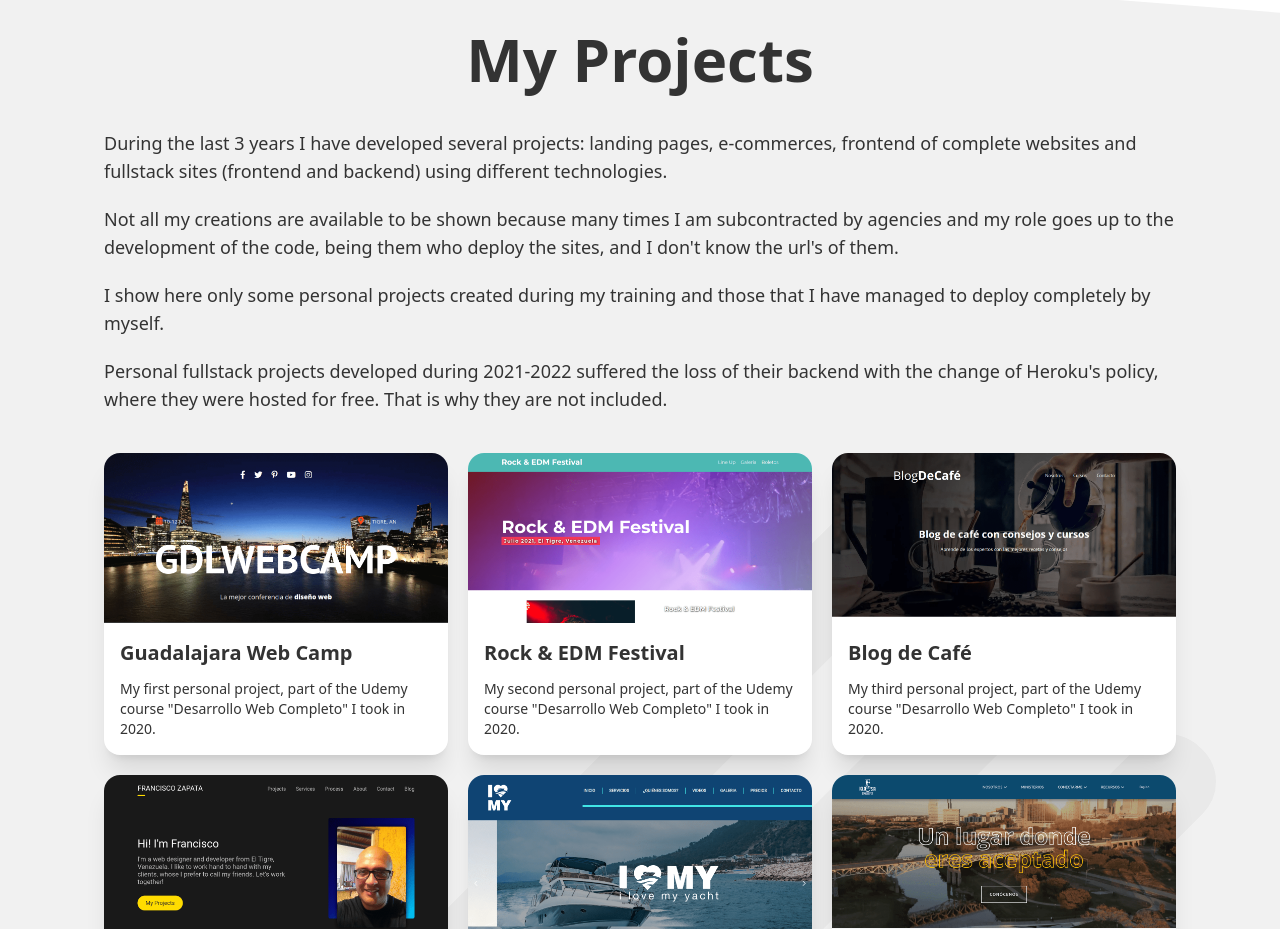
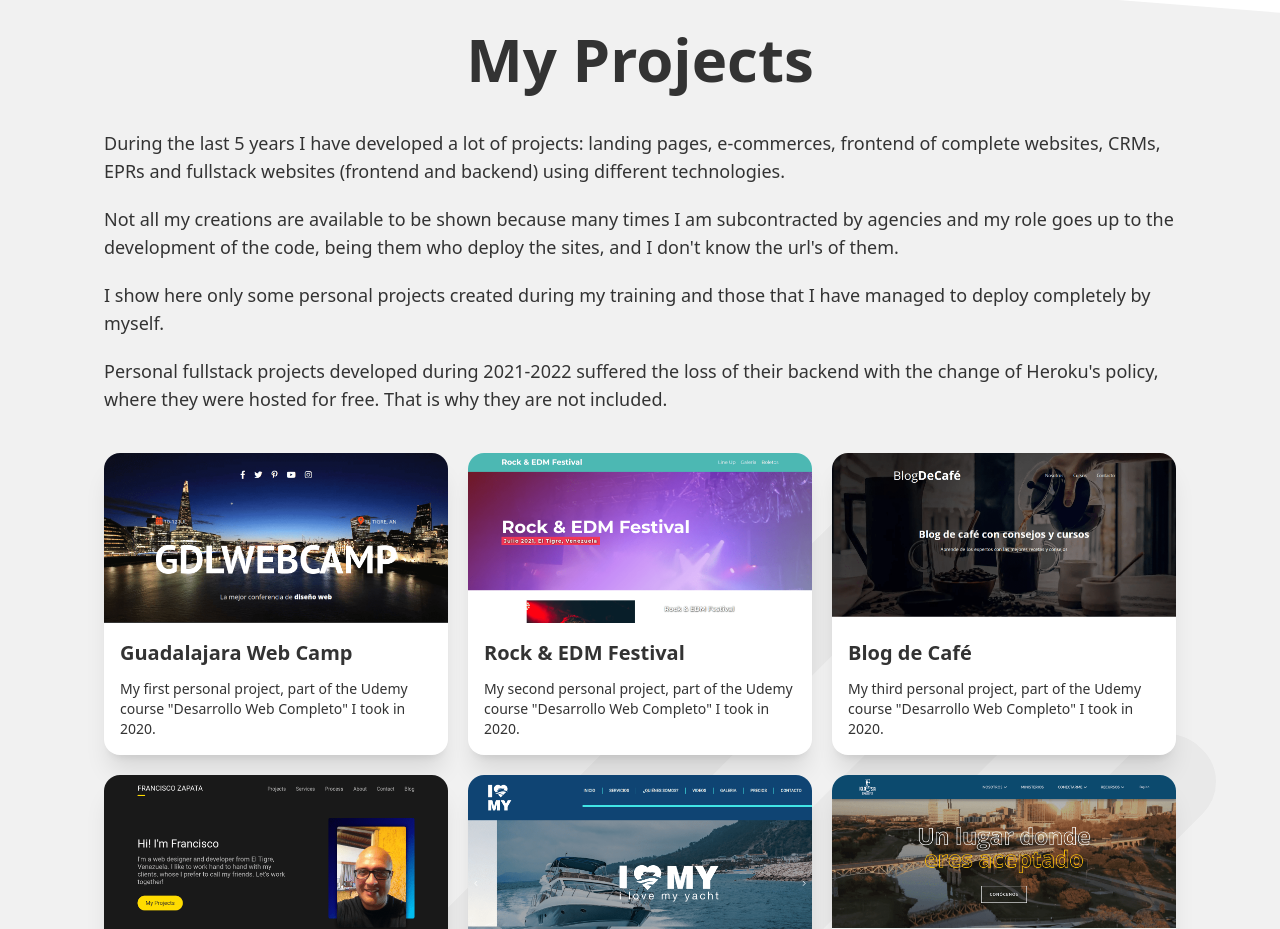
Before and after one commit to drfcozapata/my-portfolio-2023, a Vue app: page / in a window 1280 px wide. Shown: the part 1740-2669 px from the top of the page. Built offline with nearby package versions, Linux system fonts and the light colour scheme.

Commit message:
Partial update Nov 2024

```diff
--- a/src/locale/dictionary.js
+++ b/src/locale/dictionary.js
@@ -13,7 +13,7 @@ export default {
 		Auxiliar: 'Tecnologías Auxiliares',
 		Projects: 'Mis Proyectos',
 		ProjectParagraph1:
-			'Durante los últimos 3 años he desarrollado varios proyectos: landing pages, e-commerces, frontend de sitios web completos y sitios fullstack (frontend y backend) utilizando diferentes tecnologías.',
+			'Durante los últimos 5 años he desarrollado muchísimos proyectos: landing pages, e-commerces, frontend de sitios web completos, CRMs, EPRs y sitios web fullstack (frontend y backend) utilizando diferentes tecnologías.',
 		ProjectParagraph2:
 			'No todas mis creaciones están disponibles para ser mostradas porque muchas veces soy subcontratado por agencias y mi rol va hasta el desarrollo del código, siendo ellos quienes despliegan los sitios, y desconozco las urls de los mismos.',
 		ProjectParagraph3:
@@ -140,7 +140,7 @@ export default {
 		Auxiliar: 'Auxiliar Techs',
 		Projects: 'My Projects',
 		ProjectParagraph1:
-			'During the last 3 years I have developed several projects: landing pages, e-commerces, frontend of complete websites and fullstack sites (frontend and backend) using different technologies.',
+			'During the last 5 years I have developed a lot of projects: landing pages, e-commerces, frontend of complete websites, CRMs, EPRs and fullstack websites (frontend and backend) using different technologies.',
 		ProjectParagraph2:
 			"Not all my creations are available to be shown because many times I am subcontracted by agencies and my role goes up to the development of the code, being them who deploy the sites, and I don't know the url's of them.",
 		ProjectParagraph3:
```
